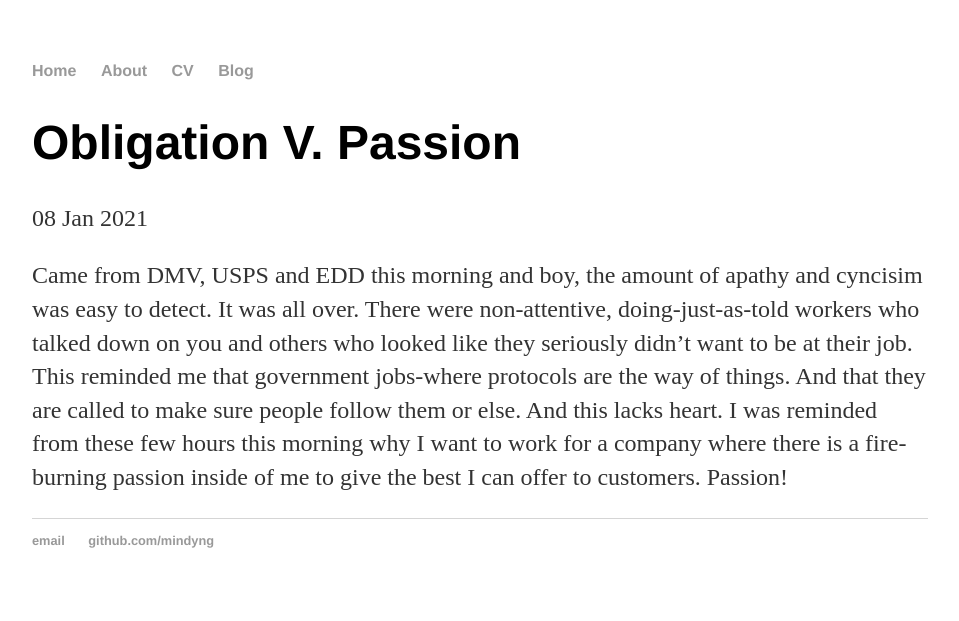
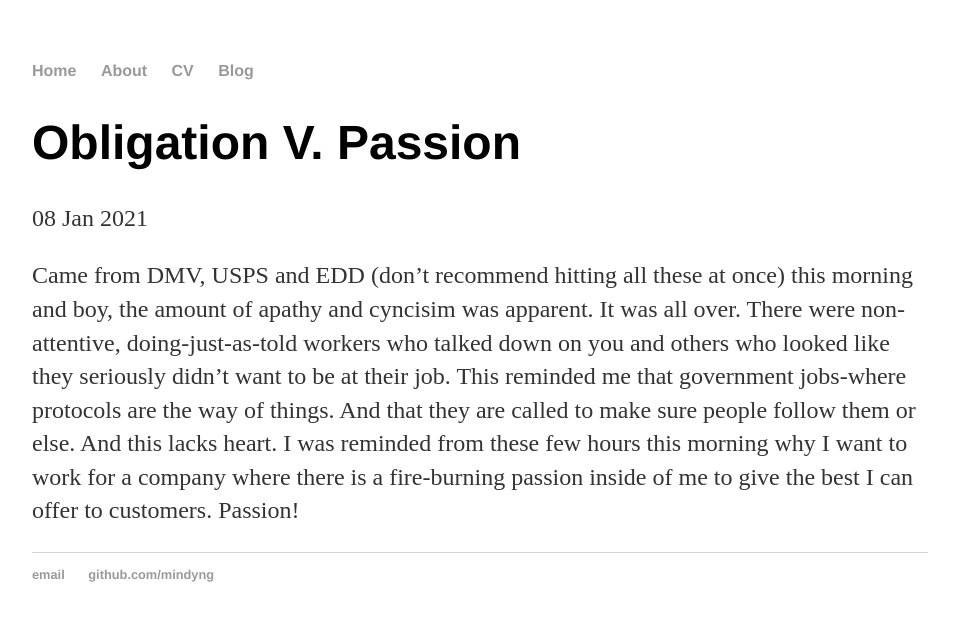
Before and after one commit to mindyng/mindyng.github.io, a Jekyll site: the page built from _posts/2021-01-08-Obligation-V.-Passion.md, in a window 1280 px wide. Shown: the top 621 px of the page, without its empty margins (160-1119 px from the left). Built offline with Jekyll 4.4.1, drawn with Linux system fonts in a browser that asks for light colours; our own code applies the rules of GitHub Pages for plain Markdown files.

Commit message:
Update 2021-01-08-Obligation-V.-Passion.md

```diff
--- a/_posts/2021-01-08-Obligation-V.-Passion.md
+++ b/_posts/2021-01-08-Obligation-V.-Passion.md
@@ -1,3 +1,3 @@
-Came from DMV, USPS and EDD this morning and boy, the amount of apathy and cyncisim was easy to detect. It was all over. There were non-attentive, doing-just-as-told workers who talked down on you and others who looked like they seriously didn't want to be at their job.
+Came from DMV, USPS and EDD (don't recommend hitting all these at once) this morning and boy, the amount of apathy and cyncisim was apparent. It was all over. There were non-attentive, doing-just-as-told workers who talked down on you and others who looked like they seriously didn't want to be at their job.
 This reminded me that government jobs-where protocols are the way of things. And that they are called to make sure people follow them or else. And this lacks heart. I was reminded from these few hours this morning why I want to work for a company where there is a fire-burning passion
 inside of me to give the best I can offer to customers. Passion!
```
